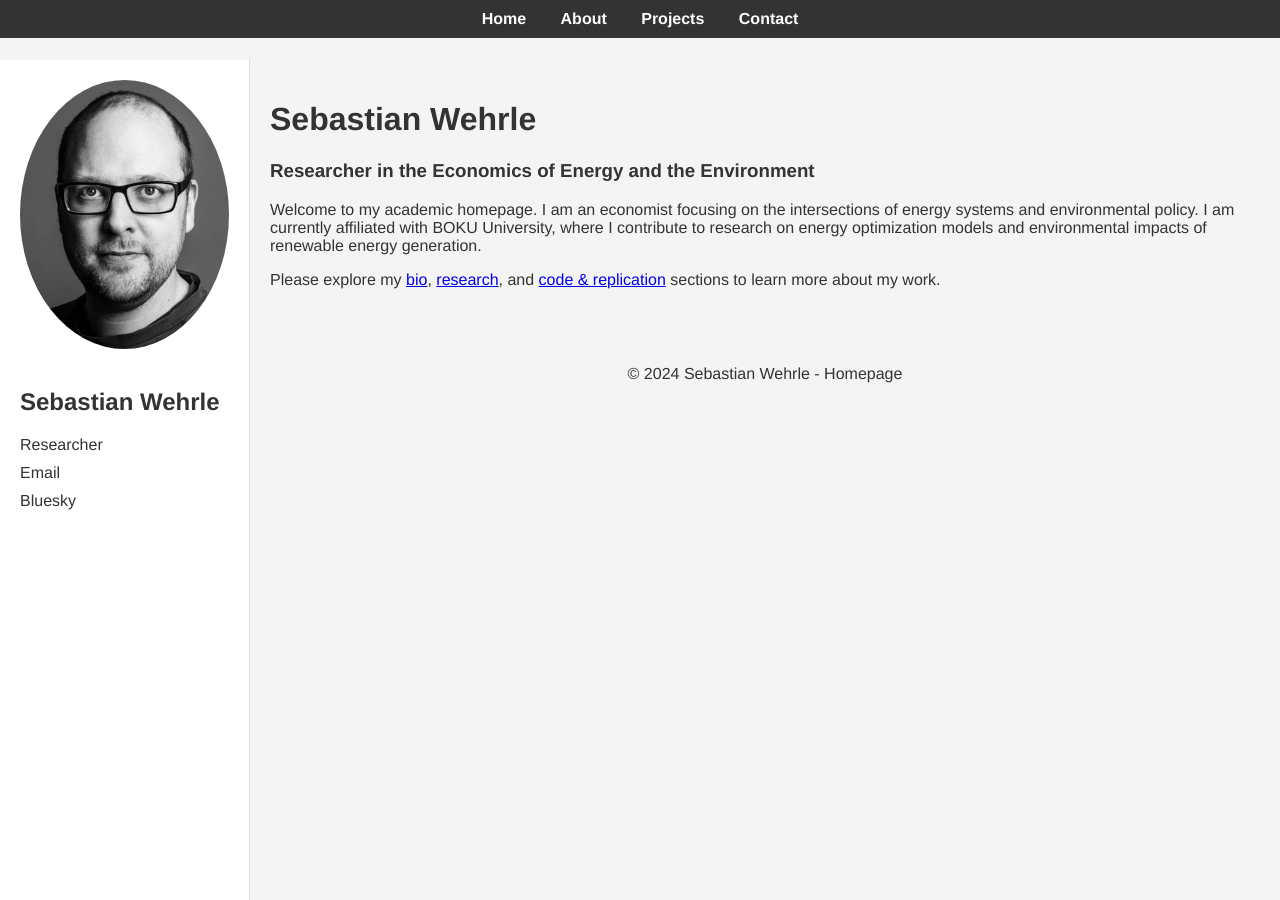
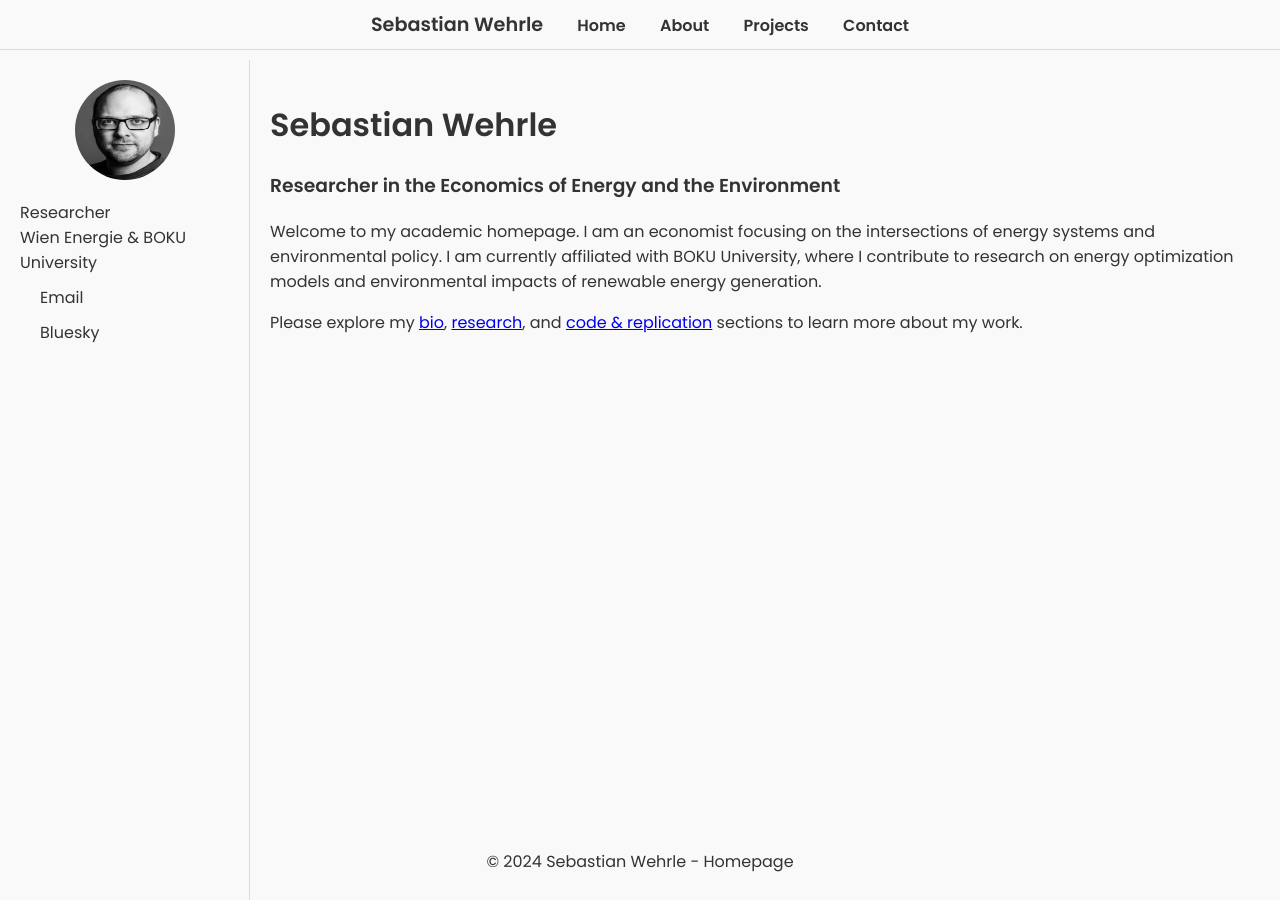
Before and after one commit to sebwehrle/sebwehrle.github.io, a Jekyll site: the page built from index.md, in a window 1280 px wide. Built offline with Jekyll 4.4.1, drawn with Linux system fonts in a browser that asks for light colours.

Commit message:
style updates

```diff
--- a/_layouts/default.html
+++ b/_layouts/default.html
@@ -5,12 +5,15 @@
     <meta name="viewport" content="width=device-width, initial-scale=1.0">
     <title>{{ page.title }} - {{ site.title }}</title>
     <link rel="stylesheet" href="{{ '/assets/css/style.css' | relative_url }}">
+    <!-- Google Fonts for a more stylish look -->
+    <link href="https://fonts.googleapis.com/css2?family=Poppins:wght@300;400;600&display=swap" rel="stylesheet">
 </head>
 <body>
     <!-- Full-width navigation bar -->
     <header class="top-nav">
         <nav>
             <ul>
+                <li><span class="site-title">Sebastian Wehrle</span></li>
                 <li><a href="/">Home</a></li>
                 <li><a href="/about/">About</a></li>
                 <li><a href="/projects/">Projects</a></li>
@@ -24,9 +27,8 @@
         <!-- Sidebar -->
         <aside class="sidebar">
             <img src="/assets/images/sewer.jpg" alt="Sebastian" class="profile-photo">
-            <h2>Sebastian Wehrle</h2>
-            <p>Researcher</p>
-            <ul>
+            <p>Researcher<br>Wien Energie & BOKU University</p>
+            <ul class="contact-info">
                 <li><a href="mailto:sebastian.wehrle@boku.ac.at">Email</a></li>
                 <li><a href="https://bsky.app/profile/sebwehrle.bsky.social">Bluesky</a></li>
             </ul>
@@ -38,12 +40,12 @@
             <main>
                 {{ content }}
             </main>
-
-            <!-- Footer -->
-            <footer>
-                <p>&copy; 2024 {{ site.title }}</p>
-            </footer>
         </div>
     </div>
+
+    <!-- Footer at the bottom -->
+    <footer>
+        <p>&copy; 2024 {{ site.title }}</p>
+    </footer>
 </body>
 </html>
--- a/assets/css/style.css
+++ b/assets/css/style.css
@@ -1,22 +1,35 @@
 /* General styles */
+html, body {
+    height: 100%; /* Ensure body and html are 100% height */
+    margin: 0;
+    font-family: 'Poppins', sans-serif; /* More stylish font */
+    background-color: #f9f9f9; /* Light background color for a unified look */
+    color: #333;
+}
+
 body {
-    font-family: 'Helvetica Neue', Arial, sans-serif; /* Modern sans-serif font */
-    margin: 0;
-    padding: 0;
-    background-color: #f4f4f4;
-    color: #333;
+    display: flex;
+    flex-direction: column;
+}
+
+.container {
+    display: flex;
+    flex: 1; /* This ensures the container stretches to fill the available space */
+    margin-top: 60px; /* Space for the fixed navigation bar */
+    background-color: #f9f9f9; /* Same light background for all sections */
 }
 
 /* Full-width navigation bar */
 .top-nav {
-    background-color: #333;
-    color: white;
+    background-color: #f9f9f9; /* Light background for unified design */
+    color: #333;
     width: 100%;
     position: fixed;
     top: 0;
     left: 0;
     padding: 10px 0;
     z-index: 1000; /* Keeps it above other content */
+    border-bottom: 1px solid #ddd; /* Adds a light border to separate from content */
 }
 
 .top-nav nav ul {
@@ -32,7 +45,7 @@ body {
 }
 
 .top-nav nav ul li a {
-    color: white; /* Same color as text */
+    color: #333; /* Same color as text */
     text-decoration: none;
     font-weight: bold;
 }
@@ -41,28 +54,22 @@ body {
     text-decoration: underline; /* Underline on hover */
 }
 
-/* Sidebar and main content container */
-.container {
-    display: flex;
-    flex-wrap: nowrap;
-    margin-top: 60px; /* Space for the fixed navigation bar */
+.site-title {
+    font-weight: 600;
+    font-size: 1.2em; /* Make the site name slightly larger */
 }
 
 /* Sidebar styling */
 .sidebar {
     width: 250px;
     padding: 20px;
-    background-color: #fff;
-    border-right: 1px solid #ddd;
-    box-sizing: border-box;
+    background-color: #f9f9f9; /* Same light background */
+    border-right: 1px solid #ddd; /* Light border to separate from main content */
     height: calc(100vh - 60px); /* Full height minus the navigation bar */
     position: fixed;
     top: 60px; /* Position under the navigation bar */
     left: 0;
-}
-
-.sidebar h2 {
-    font-size: 1.5em;
+    box-sizing: border-box;
 }
 
 .sidebar p {
@@ -88,12 +95,28 @@ body {
     text-decoration: underline; /* Underline on hover */
 }
 
+.contact-info li {
+    padding-left: 20px; /* Indent the contact info */
+}
+
+.contact-info li a {
+    color: #333;
+    text-decoration: none;
+}
+
+.contact-info li a:hover {
+    text-decoration: underline;
+}
+
 /* Profile picture styling */
 .profile-photo {
-    max-width: 100%; /* Ensures the image fits within the sidebar */
-    height: auto;
-    border-radius: 50%; /* Makes the image circular */
+    width: 100px; /* Smaller picture */
+    height: 100px; /* Same width and height for a square image */
+    border-radius: 50%; /* Circular image */
     margin-bottom: 15px;
+    display: block;
+    margin-left: auto;
+    margin-right: auto;
 }
 
 /* Main content styling */
@@ -107,10 +130,12 @@ body {
 /* Footer styling */
 footer {
     text-align: center;
-    margin-top: 50px;
     padding: 10px;
     background-color: inherit;
     color: inherit;
+    width: 100%;
+    margin-top: auto; /* Pushes the footer to the bottom if the content is shorter than the page */
+    box-sizing: border-box;
 }
 
 /* Responsive design: Adjust sidebar and content for small screens */
@@ -128,4 +153,9 @@ footer {
         margin-left: 0;
         width: 100%;
     }
+
+    .profile-photo {
+        width: 80px; /* Smaller for mobile */
+        height: 80px;
+    }
 }
```
